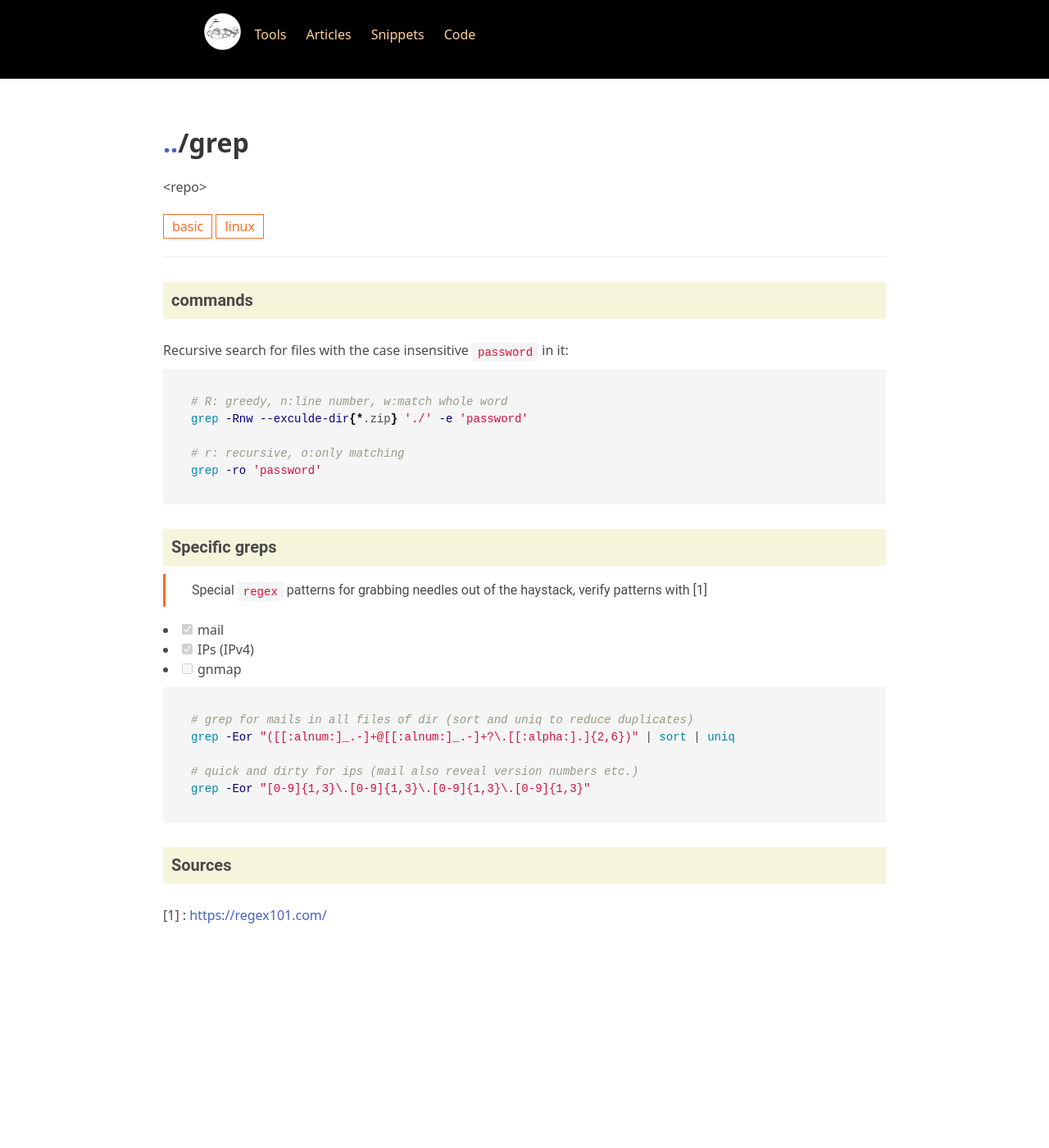
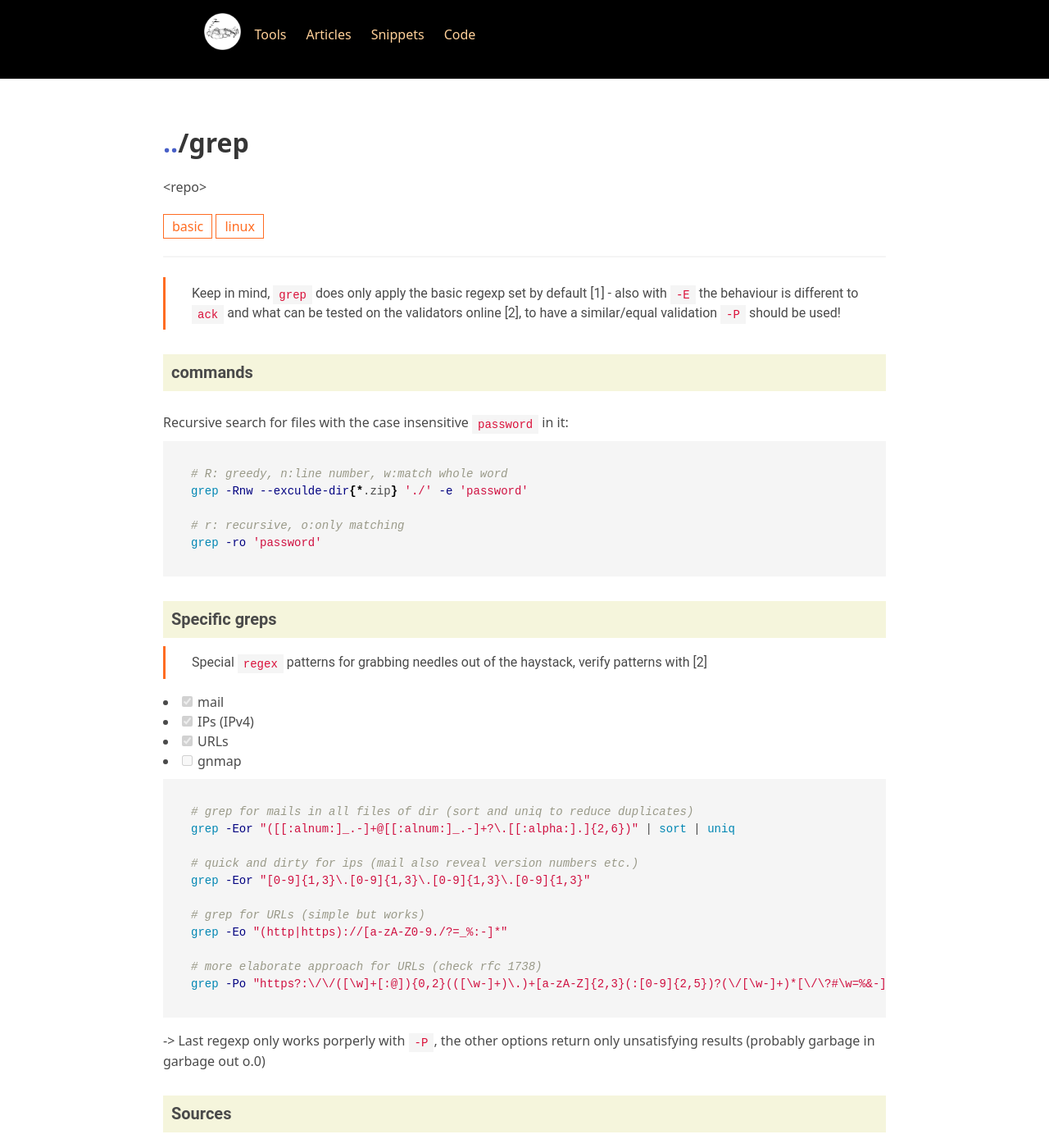
Before and after one commit to p3on/p3on.github.io, a Jekyll site: the page built from _tools/grep.md, in a window 1280 px wide and 1400 px high. Shown: the whole window at 82% size. Built offline with Jekyll 4.4.1, drawn with Linux system fonts in a browser that asks for light colours; some of the changed text lies outside the part shown.

Commit message:
grep update regexp etc

````diff
--- a/_tools/grep.md
+++ b/_tools/grep.md
@@ -6,6 +6,8 @@ tags:
  - linux
 source: repo
 ---
+
+> Keep in mind, `grep` does only apply the basic regexp set by default [1] - also with `-E` the behaviour is different to `ack` and what can be tested on the validators online [2], to have a similar/equal validation `-P` should be used!
 
 ## commands
 
@@ -21,10 +23,11 @@ grep -ro 'password'
 
 ## Specific greps
 
-> Special `regex` patterns for grabbing needles out of the haystack, verify patterns with [1]
+> Special `regex` patterns for grabbing needles out of the haystack, verify patterns with [2]
 
 - [x] mail
 - [x] IPs (IPv4)
+- [x] URLs
 - [ ] gnmap
 
 ```bash
@@ -33,8 +36,17 @@
 
 # quick and dirty for ips (mail also reveal version numbers etc.)
 grep -Eor "[0-9]{1,3}\.[0-9]{1,3}\.[0-9]{1,3}\.[0-9]{1,3}"
+
+# grep for URLs (simple but works)
+grep -Eo "(http|https)://[a-zA-Z0-9./?=_%:-]*"
+
+# more elaborate approach for URLs (check rfc 1738)
+grep -Po "https?:\/\/([\w]+[:@]){0,2}(([\w-]+)\.)+[a-zA-Z]{2,3}(:[0-9]{2,5})?(\/[\w-]+)*[\/\?#\w=%&-]*"
 ```
+
+-> Last regexp only works porperly with `-P`, the other options return only unsatisfying results (probably garbage in garbage out o.0)
 
 ## Sources
 
-[1] : [https://regex101.com/](https://regex101.com/) <br>
+[1] : [https://www.gnu.org/software/grep/manual/html_node/grep-Programs.html](https://www.gnu.org/software/grep/manual/html_node/grep-Programs.html#index-grep-programs) <br>
+[2] : [https://regex101.com/](https://regex101.com/) <br>
````
